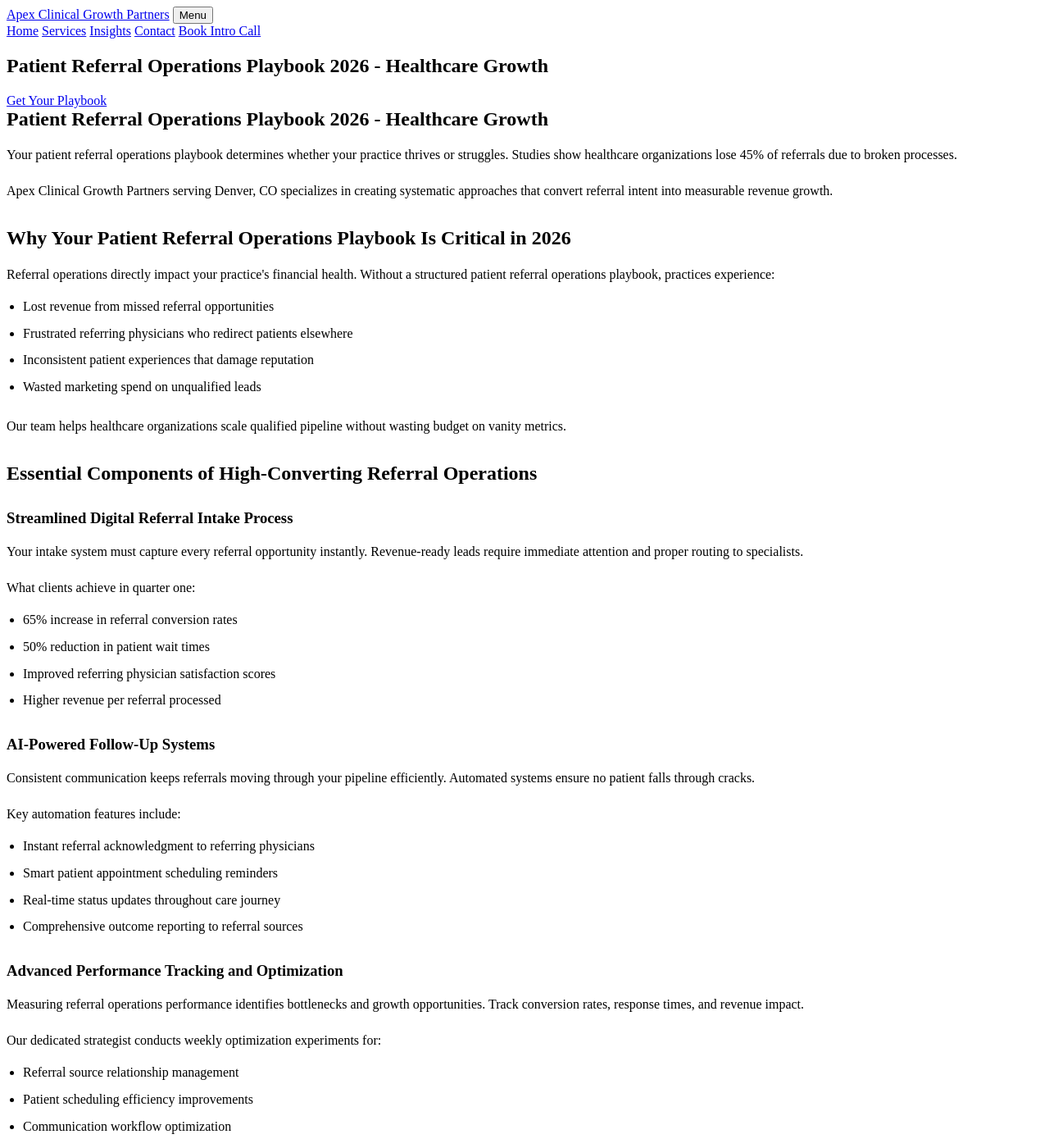
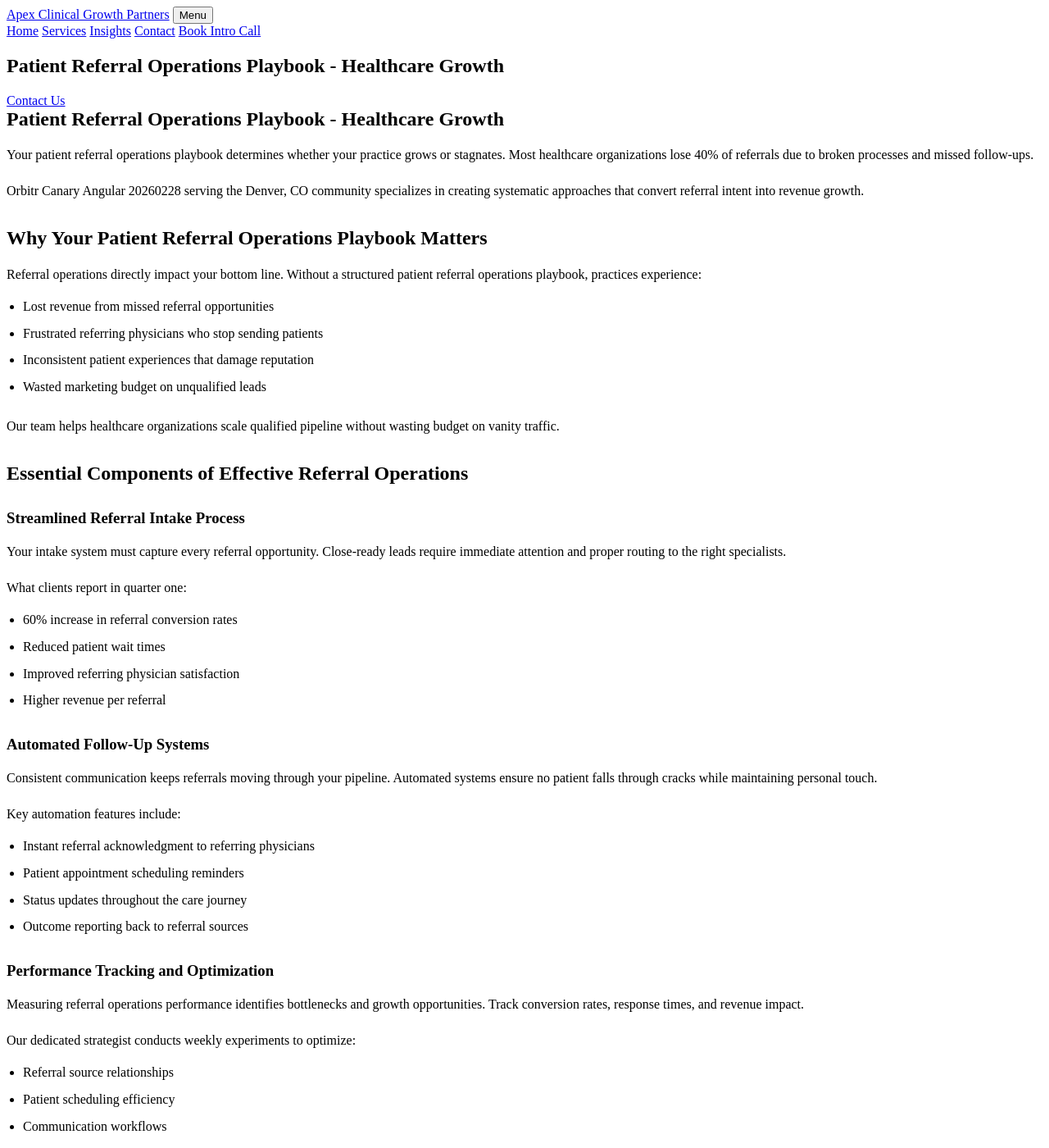
Before and after one commit to prjctlphbt/orbitr-canary-angular-20260228, a Jekyll site: the page angular-referral-ops-playbook-20260228142149.html, which Jekyll copies as it is, in a window 1280 px wide and 1400 px high. Shown: the whole window at 82% size. Built offline with Jekyll 4.4.1, drawn with Linux system fonts in a browser that asks for light colours; some of the changed text lies outside the part shown.

Commit message:
Rollback: Revert changes to angular-referral-ops-playbook-20260228142149.html

```diff
--- a/angular-referral-ops-playbook-20260228142149.html
+++ b/angular-referral-ops-playbook-20260228142149.html
@@ -4,8 +4,8 @@
 <head>
 <meta charset="utf-8"/>
 <meta content="width=device-width, initial-scale=1.0" name="viewport"/>
-<meta content="Transform patient referrals with our proven operations playbook. Increase conversion rates by 60% and boost revenue growth. Expert healthcare strategies for 2026." name="description"/>
-<title>Patient Referral Operations Playbook 2026 - Healthcare Growth</title>
+<meta content="Streamline patient referrals with our comprehensive operations playbook. Optimize workflows, boost growth, and improve patient outcomes. Get started today." name="description"/>
+<title>Patient Referral Operations Playbook - Healthcare Growth</title>
 <style>
 
 
@@ -102,62 +102,62 @@
 <main class="page-main">
 <section class="page-hero landing-hero">
 <div class="container">
-<h1>Patient Referral Operations Playbook 2026 - Healthcare Growth</h1>
-<a class="cta" href="/services/">Get Your Playbook</a>
+<h1>Patient Referral Operations Playbook - Healthcare Growth</h1>
+<a class="cta" href="/services/">Contact Us</a>
 </div>
 </section>
 <section class="landing-content">
 <div class="container orbitr-generated-content">
-<h1>Patient Referral Operations Playbook 2026 - Healthcare Growth</h1>
-<p>Your patient referral operations playbook determines whether your practice thrives or struggles. Studies show healthcare organizations lose 45% of referrals due to broken processes.</p>
-<p>Apex Clinical Growth Partners serving Denver, CO specializes in creating systematic approaches that convert referral intent into measurable revenue growth.</p>
-<h2>Why Your Patient Referral Operations Playbook Is Critical in 2026</h2>
-<p>Referral operations directly impact your practice's financial health. Without a structured patient referral operations playbook, practices experience:</p>
+<h1>Patient Referral Operations Playbook - Healthcare Growth</h1>
+<p>Your patient referral operations playbook determines whether your practice grows or stagnates. Most healthcare organizations lose 40% of referrals due to broken processes and missed follow-ups.</p>
+<p>Orbitr Canary Angular 20260228 serving the Denver, CO community specializes in creating systematic approaches that convert referral intent into revenue growth.</p>
+<h2>Why Your Patient Referral Operations Playbook Matters</h2>
+<p>Referral operations directly impact your bottom line. Without a structured patient referral operations playbook, practices experience:</p>
 <ul>
 <li>Lost revenue from missed referral opportunities</li>
-<li>Frustrated referring physicians who redirect patients elsewhere</li>
+<li>Frustrated referring physicians who stop sending patients</li>
 <li>Inconsistent patient experiences that damage reputation</li>
-<li>Wasted marketing spend on unqualified leads</li>
+<li>Wasted marketing budget on unqualified leads</li>
 </ul>
-<p>Our team helps healthcare organizations scale qualified pipeline without wasting budget on vanity metrics.</p>
-<h2>Essential Components of High-Converting Referral Operations</h2>
-<h3>Streamlined Digital Referral Intake Process</h3>
-<p>Your intake system must capture every referral opportunity instantly. Revenue-ready leads require immediate attention and proper routing to specialists.</p>
-<p>What clients achieve in quarter one:
+<p>Our team helps healthcare organizations scale qualified pipeline without wasting budget on vanity traffic.</p>
+<h2>Essential Components of Effective Referral Operations</h2>
+<h3>Streamlined Referral Intake Process</h3>
+<p>Your intake system must capture every referral opportunity. Close-ready leads require immediate attention and proper routing to the right specialists.</p>
+<p>What clients report in quarter one:
 <ul>
-<li>65% increase in referral conversion rates</li>
-<li>50% reduction in patient wait times</li>
-<li>Improved referring physician satisfaction scores</li>
-<li>Higher revenue per referral processed</li>
+<li>60% increase in referral conversion rates</li>
+<li>Reduced patient wait times</li>
+<li>Improved referring physician satisfaction</li>
+<li>Higher revenue per referral</li>
 </ul></p>
-<h3>AI-Powered Follow-Up Systems</h3>
-<p>Consistent communication keeps referrals moving through your pipeline efficiently. Automated systems ensure no patient falls through cracks.</p>
+<h3>Automated Follow-Up Systems</h3>
+<p>Consistent communication keeps referrals moving through your pipeline. Automated systems ensure no patient falls through cracks while maintaining personal touch.</p>
 <p>Key automation features include:
 <ul>
 <li>Instant referral acknowledgment to referring physicians</li>
-<li>Smart patient appointment scheduling reminders</li>
-<li>Real-time status updates throughout care journey</li>
-<li>Comprehensive outcome reporting to referral sources</li>
+<li>Patient appointment scheduling reminders</li>
+<li>Status updates throughout the care journey</li>
+<li>Outcome reporting back to referral sources</li>
 </ul></p>
-<h3>Advanced Performance Tracking and Optimization</h3>
+<h3>Performance Tracking and Optimization</h3>
 <p>Measuring referral operations performance identifies bottlenecks and growth opportunities. Track conversion rates, response times, and revenue impact.</p>
-<p>Our dedicated strategist conducts weekly optimization experiments for:
+<p>Our dedicated strategist conducts weekly experiments to optimize:
 <ul>
-<li>Referral source relationship management</li>
-<li>Patient scheduling efficiency improvements</li>
-<li>Communication workflow optimization</li>
-<li>Revenue conversion metric enhancement</li>
+<li>Referral source relationships</li>
+<li>Patient scheduling efficiency</li>
+<li>Communication workflows</li>
+<li>Revenue conversion metrics</li>
 </ul></p>
-<h2>Transform Your Referral Operations in 2026</h2>
-<p>A comprehensive patient referral operations playbook transforms scattered processes into revenue-generating systems. Healthcare organizations using structured approaches see qualified growth within 60 days.</p>
-<p>Our services focus on building sustainable referral operations that scale with your practice growth. We create systems that generate revenue intent, not vanity traffic.</p>
-<p>Ready to optimize your patient referral operations playbook for 2026? Contact our team at (720) 555-0105 or email hello@apexclinicalgrowth.com today.</p>
+<h2>Transform Your Referral Operations Today</h2>
+<p>A comprehensive patient referral operations playbook transforms scattered processes into revenue-generating systems. Healthcare organizations using structured approaches see qualified growth within 90 days.</p>
+<p>Our services focus on building sustainable referral operations that scale with your practice. We help create systems that generate revenue intent, not vanity traffic.</p>
+<p>Ready to optimize your patient referral operations playbook? Contact our team at (720) 555-0105 or email hello@apexclinicalgrowth.com to discuss your referral growth strategy.</p>
 </div>
 </section>
 <section class="landing-cta">
 <div class="container">
-<h2>Start Growing Your Referrals Today</h2>
-<a class="cta" href="/services/">Get Your Strategy Session</a>
+<h2>Take the Next Step</h2>
+<a class="cta" href="/services/">Contact Us</a>
 </div>
 </section>
 </main>
```
